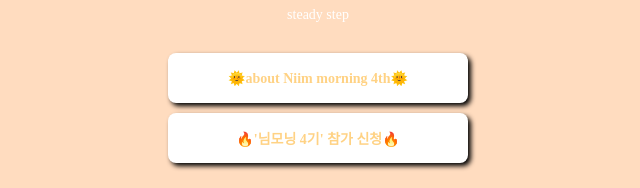
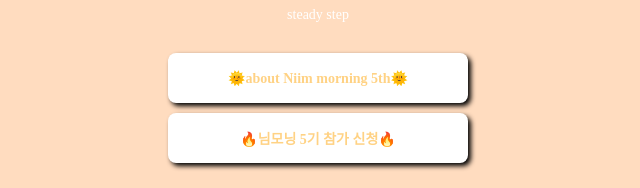
Before and after one commit to 9beenee/profile.link, a plain HTML site: page index.html in a window 1280 px wide. Shown: the part 196-384 px from the top of the page, 322-962 px from the left. Drawn offline with Linux system fonts and the light colour scheme; a web font is replaced by a local one.

Commit message:
Update index.html

```diff
--- a/index.html
+++ b/index.html
@@ -85,8 +85,8 @@
             <div class="profile"></div>
             <h1 class="main">구비니</h1>
             <p class="sub">steady step</p>
-            <a target="_blank" href="https://blog.naver.com/9oo_bee/223168024432"> 🌞about Niim morning 4th🌞 </a>
-            <a target="_blank" href="https://docs.google.com/forms/d/1xVwnJyv7SftTo-RkrJr9EYrIASRu_zU2BbUexELEXbE/edit#responses"> 🔥'님모닝 4기' 참가 신청🔥 </a>
+            <a target="_blank" href="https://blog.naver.com/9oo_bee/223196094274"> 🌞about Niim morning 5th🌞 </a>
+            <a target="_blank" href="https://forms.gle/qjnbW1E5W8HV5vnr7"> 🔥님모닝 5기 참가 신청🔥 </a>
             <br/>
             <a target="_blank" href="https://blog.naver.com/9oo_bee"> Blog | 함께 하는 자기계발 스토리 </a>
             <a target="_blank" href="https://www.youtube.com/@9beenee/featured"> Youtube | Steady Step </a>
```
